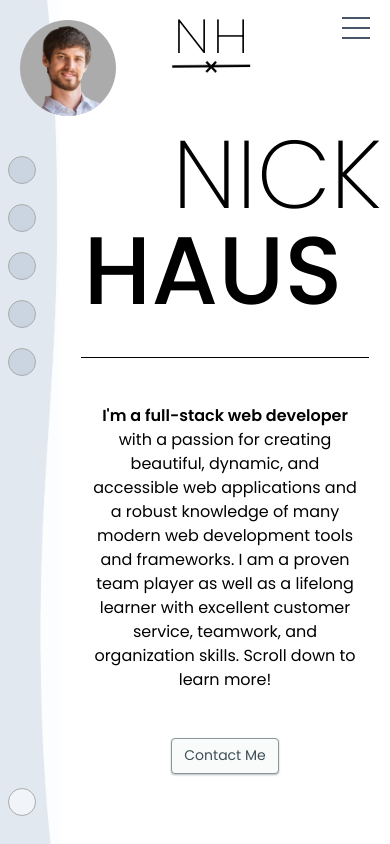
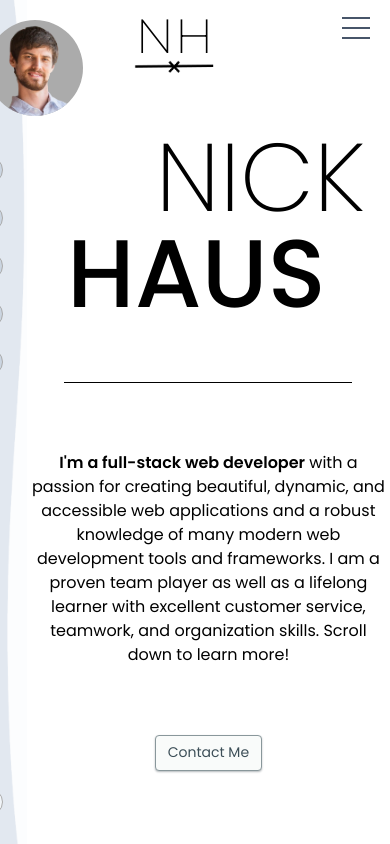
Before and after one commit to njhaus/portfolio-dev, a React (Vite) app: page / in a window 390 px wide. Built offline with nearby package versions, Linux system fonts and the light colour scheme; the HTML template or start-up script is replaced by a standard one.

Commit message:
Fix mobile layout

```diff
--- a/src/App.css
+++ b/src/App.css
@@ -23,7 +23,7 @@
 /* Overall */
 
 * {
-  box-sizing: border-box;
+  box-sizing: border-box !important;
 
 }
 
@@ -32,8 +32,9 @@ body {
   margin: 0;
   width: 100vw;
   max-width: 1300px;
-  height: 100vh;
-  min-height: calc(100vh - 1rem);
+  height: 100dvh;
+  overflow-x: hidden;
+  min-height: calc(100dvh - 1rem);
 }
 
 ::-webkit-scrollbar {
--- a/src/App.tsx
+++ b/src/App.tsx
@@ -53,7 +53,7 @@ function App() {
         handlePage={handlePage}
         handleDialog={handleDialog}
       />
-      <div className="main-container flex-col grow h-full w-4/5">
+      <div className="main-container flex flex-col h-full -ms-10 md:w-4/5">
         <Header
           pageText={pageText}
           currPage={currPage}
--- a/src/pages/main/Main.tsx
+++ b/src/pages/main/Main.tsx
@@ -70,12 +70,13 @@ const Main = ({ page, welcomeScroll, prevScroll, handleWelcomeScroll, handlePage
   }, [page]);
 
   return (
-    <main className={`flex h-less w-full p-2`}>
+    <main className={`flex h-less w-full ps-10`}>
       <section
         ref={scrollRef}
-        className="flex-grow max-w-1/2 overflow-y-scroll px-5"
+        className="flex-grow max-w-1/2 overflow-y-scroll "
         onWheel={() => handleManualScroll()}
-        onTouchMove={() => handleManualScroll()}
+        onTouchStart={() => handleManualScroll()}
+        onTouchEnd={() => handleManualScroll()}
       >
         <div ref={welcomeRef} className="h-full pb-5 min-h-[40rem]">
           {pageData[page].component}
--- a/src/styles/custom.css
+++ b/src/styles/custom.css
@@ -1,3 +1,48 @@
+/* root */
+
+#root {
+    font-family: "Poppins",
+        "Verdana",
+        "sans-serif";
+    line-height: 1.5;
+    font-weight: 400;
+
+    color-scheme: light dark;
+    background-color: transparent;
+
+    font-synthesis: none;
+    text-rendering: optimizeLegibility;
+    -webkit-font-smoothing: antialiased;
+    -moz-osx-font-smoothing: grayscale;
+    margin: 0 auto;
+    text-align: center;
+    width: 100%;
+    height: 100%;
+}
+
+/* Overall */
+
+* {
+    box-sizing: border-box !important;
+
+}
+
+body {
+    position: fixed;
+    margin: 0;
+    width: 100vw;
+    max-width: 1300px;
+    height: 100dvh;
+    overflow-x: hidden;
+    min-height: calc(100dvh - 1rem);
+}
+
+::-webkit-scrollbar {
+    width: 2px;
+    /* background: transparent; */
+    /* make scrollbar transparent */
+}
+
 /* Main */
 
 .main-btn {
--- a/src/styles/input.css
+++ b/src/styles/input.css
@@ -22,13 +22,13 @@
         height: 1px;
     }
     .h-more {
-        height: calc(100vh + 7rem);
+        height: calc(100dvh + 7rem);
     }
     .h-main {
         height: calc(100% + 5rem);
     }
     .h-less {
-        height: calc(100vh - 5rem);
+        height: calc(100dvh - 5rem);
     }
     .w-less {
         width: calc(100vw - 2rem);
--- a/src/styles/output.css
+++ b/src/styles/output.css
@@ -678,6 +678,10 @@ video {
   margin-bottom: 2rem;
 }
 
+.-ms-10 {
+  margin-inline-start: -2.5rem;
+}
+
 .mb-10 {
   margin-bottom: 2.5rem;
 }
@@ -724,10 +728,6 @@ video {
 
 .mt-8 {
   margin-top: 2rem;
-}
-
-.mt-10 {
-  margin-top: 2.5rem;
 }
 
 .inline-block {
@@ -784,15 +784,11 @@ video {
 }
 
 .h-screen {
-  height: 100vh;
+  height: 100dvh;
 }
 
 .max-h-screen {
-  max-height: 100vh;
-}
-
-.min-h-\[32rem\] {
-  min-height: 32rem;
+  max-height: 100dvh;
 }
 
 .min-h-\[40rem\] {
@@ -813,6 +809,10 @@ video {
 
 .w-4\/6 {
   width: 66.666667%;
+}
+
+.w-40 {
+  width: 10rem;
 }
 
 .w-5 {
@@ -844,14 +844,6 @@ video {
   width: 100vw;
 }
 
-.w-36 {
-  width: 9rem;
-}
-
-.w-40 {
-  width: 10rem;
-}
-
 .min-w-20 {
   min-width: 5rem;
 }
@@ -862,26 +854,6 @@ video {
 
 .min-w-40 {
   min-width: 10rem;
-}
-
-.min-w-\[\] {
-  min-width: ;
-}
-
-.min-w-\[20rem\] {
-  min-width: 20rem;
-}
-
-.min-w-\[25rem\] {
-  min-width: 25rem;
-}
-
-.min-w-\[30rem\] {
-  min-width: 30rem;
-}
-
-.min-w-\[rem\] {
-  min-width: rem;
 }
 
 .max-w-2xl {
@@ -901,10 +873,6 @@ video {
 }
 
 .flex-grow {
-  flex-grow: 1;
-}
-
-.grow {
   flex-grow: 1;
 }
 
@@ -956,10 +924,6 @@ video {
 
 .justify-evenly {
   justify-content: space-evenly;
-}
-
-.gap-12 {
-  gap: 3rem;
 }
 
 .gap-16 {
@@ -1078,10 +1042,6 @@ video {
   padding: 1.25rem;
 }
 
-.p-2 {
-  padding: 0.5rem;
-}
-
 .px-10 {
   padding-left: 2.5rem;
   padding-right: 2.5rem;
@@ -1125,6 +1085,10 @@ video {
   padding-inline-end: 4rem;
 }
 
+.ps-10 {
+  padding-inline-start: 2.5rem;
+}
+
 .ps-16 {
   padding-inline-start: 4rem;
 }
@@ -1151,14 +1115,6 @@ video {
 
 .pt-8 {
   padding-top: 2rem;
-}
-
-.pb-10 {
-  padding-bottom: 2.5rem;
-}
-
-.pb-24 {
-  padding-bottom: 6rem;
 }
 
 .text-left {
@@ -1259,11 +1215,11 @@ video {
 }
 
 .h-more {
-  height: calc(100vh + 7rem);
+  height: calc(100dvh + 7rem);
 }
 
 .h-less {
-  height: calc(100vh - 5rem);
+  height: calc(100dvh - 5rem);
 }
 
 .w-less {
@@ -1398,4 +1354,12 @@ video {
   .md\:hidden {
     display: none;
   }
+
+  .md\:w-4\/5 {
+    width: 80%;
+  }
+
+  .md\:hidden {
+    display: none;
+  }
 }
```
